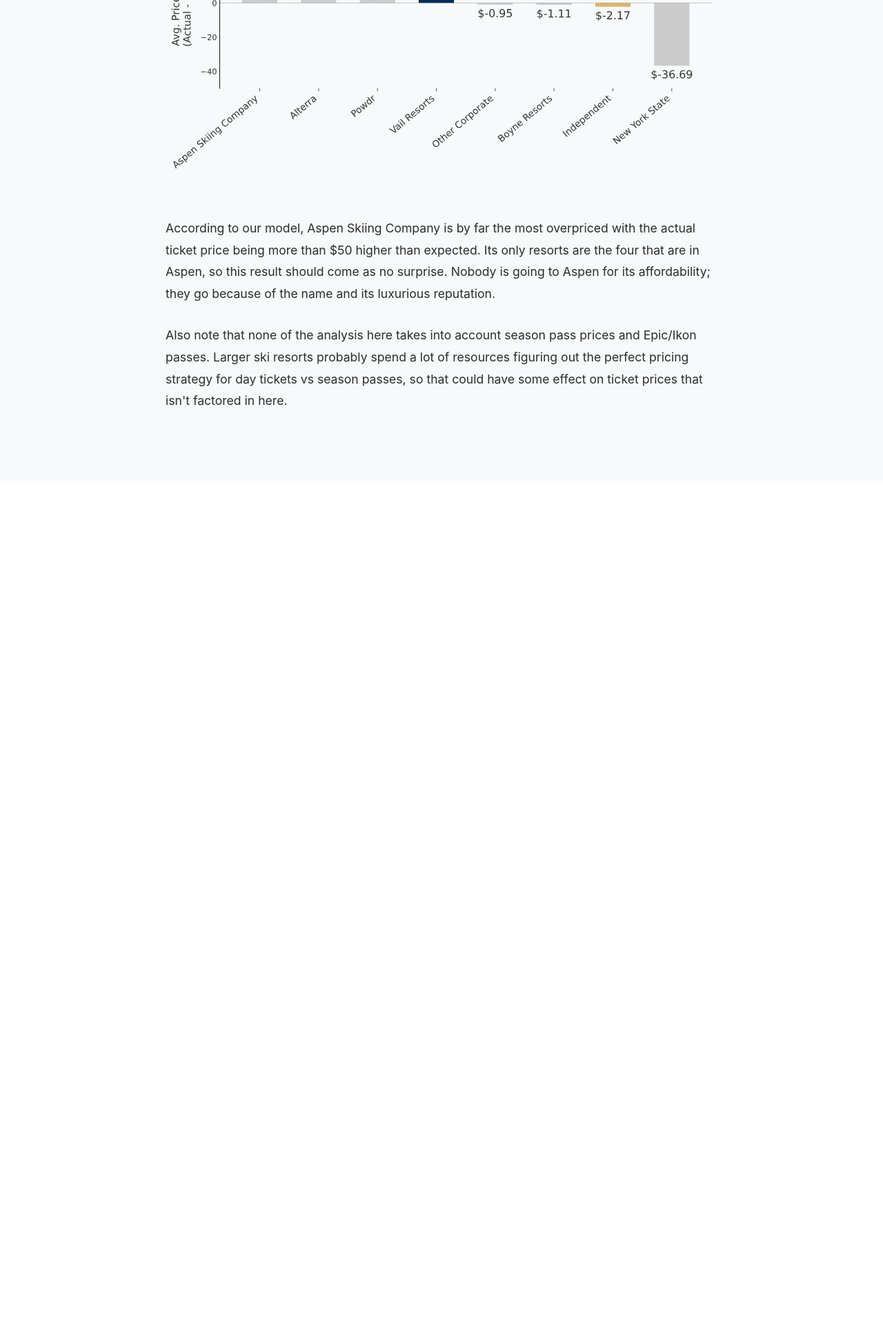
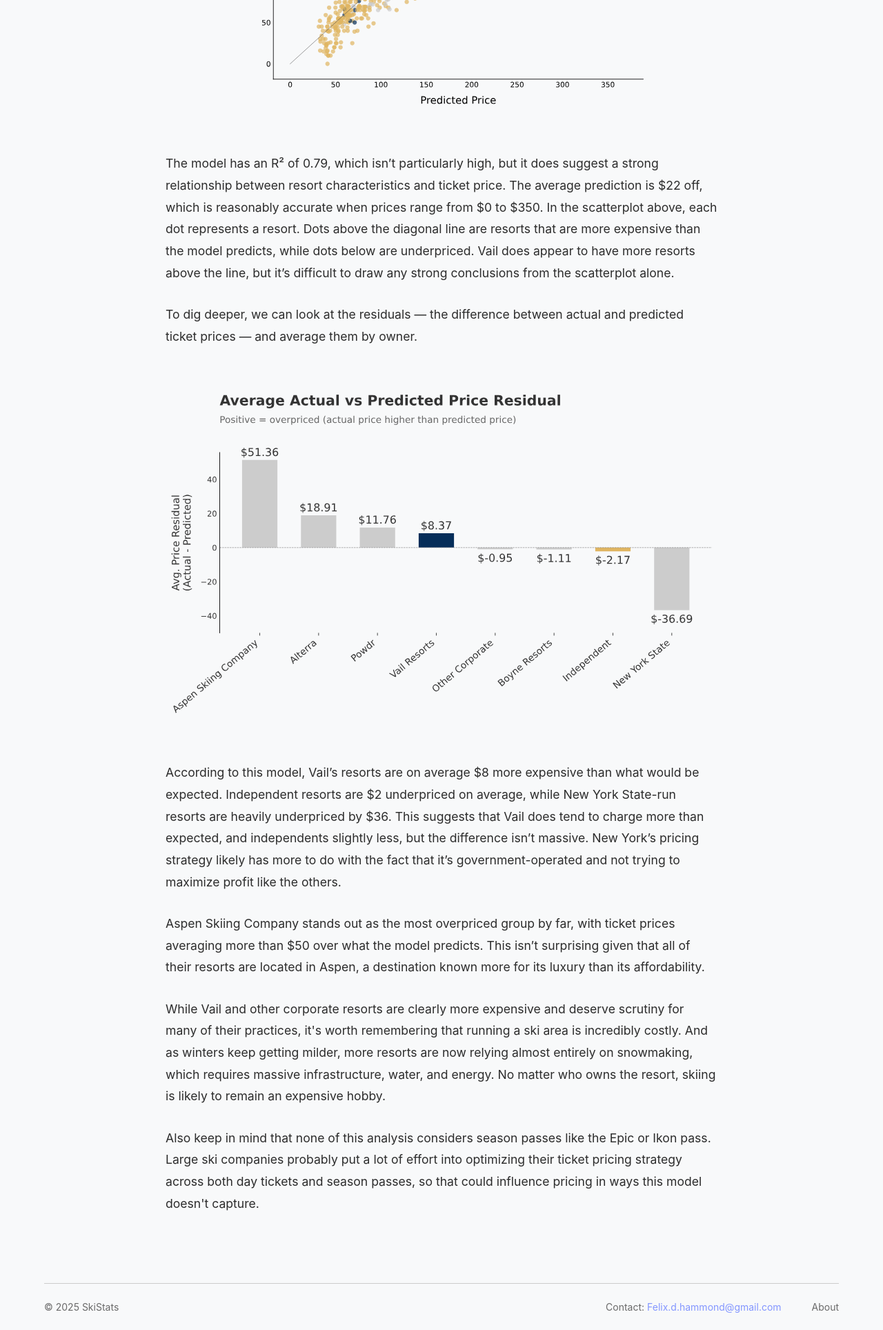
Before and after one commit to flexhmnd/skistats, a Flask app: page /stats/owner in a window 1280 px wide. Shown: the part 3920-5848 px from the top of the page at 69% size. Before the commit the page ends 4508 px from the top, so only its background shows below. Run offline with Flask 3, Linux system fonts and the light colour scheme.

Commit message:
Add files via upload

```diff
--- a/templates/base.html
+++ b/templates/base.html
@@ -396,6 +396,7 @@
           <div class="nav-item">Analysis ▾</div>
           <div class="dropdown">
             <a href="{{ url_for('stats_owner') }}">Corporate vs Independent</a>
+            <a href="{{ url_for('stats_value') }}">Best & Worst Value Resorts</a>
             <a href="#">More Coming Soon</a>
           </div>
         </div>
@@ -580,4 +581,19 @@
   </div>
 </div>
 </body>
+<div style="max-width: 90%; margin: 0px auto 0px auto">
+  <hr style="margin: 0px auto 10px auto; border: none; border-top: 1px solid #ccc;">
+</div>
+<footer style="font-family: 'Inter', -apple-system, BlinkMacSystemFont, 'Segoe UI', Roboto, 'Helvetica Neue', Arial, sans-serif; color: #6a6a6a; font-size: 14px; display: flex; justify-content: space-between; align-items: center; flex-wrap: wrap;">
+  <div style="margin-left: 5%; margin-top: 15px; margin-bottom: 25px;">© 2025 SkiStats</div>
+  <div style="margin-right: 5%; margin-top: 15px; margin-bottom: 25px;">
+    <div style="font-family: 'Inter', -apple-system, BlinkMacSystemFont, 'Segoe UI', Roboto, 'Helvetica Neue', Arial, sans-serif; font-size: 14px; color: #6a6a6a;">
+      Contact: <a href="mailto:Felix.d.hammond@gmail.com" style="font-size: 14px; color: #8396ff; text-decoration: none; margin-right: 40px;">Felix.d.hammond@gmail.com</a>
+      <a href="/about" style="font-size: 14px; color: #6a6a6a; text-decoration: none;">About</a>
+    </div>
+  </div>
+</footer>
+
+
+
 </html>
--- a/templates/index.html
+++ b/templates/index.html
@@ -131,7 +131,7 @@
 
   <!-- PAGINATION -->
   {% if not nonprofit and not surface_lifts_only %}
-  <div class="pagination" style="margin-top: 40px; margin-bottom: 50px; text-align: center;">
+  <div class="pagination" style="margin-top: 40px; margin-bottom: 20px; text-align: center;">
     {% set start = (page - 1) * 100 + 1 %}
     {% set end = page * 100 %}
     <p style="font-size: 14px; color: var(--medium-gray); margin-bottom: 16px;">
--- a/templates/resort.html
+++ b/templates/resort.html
@@ -445,9 +445,6 @@
 
     </div>
 
-    <div class="bottom" style="margin-top: 40px;">
-        <hr style="margin: 40px 0 0px 0; border: none; border-top: 1px solid #ddd;">
-    </div>
 
 </body>
 
--- a/templates/stats_owner.html
+++ b/templates/stats_owner.html
@@ -80,6 +80,7 @@
 <p class="subheading">Is the sentiment of corporate greediness backed by the data?</p>
 
 <div class="main-content">
+  <hr style="margin: 40px 0; border: none; border-top: 1px solid #eee;">
   <p>
     There's a lot of negative sentiment about corporations buying up ski resorts and raising prices, so I wanted to examine the data and see how these corporate-owned resorts compare to the independent resorts across the U.S.
   </p>
@@ -107,54 +108,69 @@
   </p>
 
   <p>
-    Still, we can at least compare prices normalized for a few simple metrics that are easily accessible and accurate: skiable acres and lift count. These should both have a strong relationship to price.
+    Still, there are at least a few relevant metrics that are easily accessible and mostly accurate; skiable acres and lift count for example. These should both have a strong relationship to price, and the following graph shows that. Instead of average price, it displays average acres and average lift count
+    for each owner.
   </p>
 
 </div>
 
 <div>
     <img class="chart-container-2" src="{{ url_for('static', filename='avg_combined_by_owner.svg') }}"
-         alt="Average Vertical by Owner"/>
+         alt="Average Lift/Acres by Owner"/>
 </div>
 
   <div class="main-content">
     <p>
-        Although the order isn't exactly the same as before, the trend still follows what we would expect. Independent resorts are towards the bottom
-        of the size ranking and Vail is somewhere in the middle.
+      Although the order isn't exactly the same as before, the trend still follows what we would expect. Independent resorts are towards the bottom of the size ranking and Vail is somewhere in the middle.
+    </p>
+    <p>
+      To get a slightly better sense of value, lets look at the normalized prices using the acreage and lift data. Do guests have to pay more per acre of skiable terrain or per lift?
     </p>
 
   </div>
 
   <div>
     <img class="chart-container-2" src="{{ url_for('static', filename='savg_price_normalized_by_owner.svg') }}"
-         alt="Average Vertical by Owner"/>
+         alt="Average Price per Lift/Acres by Owner"/>
   </div>
 
   <div class="main-content">
     <p>
-      Now heres a graph. Now heres a graph. Now heres a graph. Now heres a graph. Now heres a graph. Now heres a graph. Now heres a graph.
+      When we look at price per skiable acre and price per lift, the picture shifts. Independent resorts are actually priced higher than Vail when using this metric. This might seem surprising at first, but smaller resorts often don’t benefit from economies of scale. It costs a lot to maintain lifts, snowmaking, and staff even if you don’t have as many visitors. So while their base ticket price is lower, the price relative to what’s offered is often not as efficient.
+    </p>
+    <p>
+      To get a more complete picture, we can use a regression model that takes into account all the relevant features we have that should influence ticket price. These include: vertical drop, slope length, skiable acreage, annual snowfall, total lift count, and detailed lift types like gondolas, carpets, and detachable quads.
+    </p>
+    <p>
+      Owner is not included as a feature in the model because we want to use the model to see how actual prices compare to what the model expects, regardless of ownership. That way we can test whether certain ownership groups consistently charge more or less than they should, given the resort’s stats.
     </p>
     <div class="chart-container">
       <img src="{{ url_for('static', filename='price_prediction_scatter.svg') }}"
            alt="Price Prediction Scatterplot"
            style="width: 75%; height: auto; display: block; margin: auto;" />
     </div>
-
     <p>
-      Now heres a graph. Now heres a graph. Now heres a graph. Now heres a graph. Now heres a graph. Now heres a graph. Now heres a graph.
+      The model has an R² of 0.79, which isn’t particularly high, but it does suggest a strong relationship between resort characteristics and ticket price. The average prediction is $22 off, which is reasonably accurate when prices range from $0 to $350. In the scatterplot above, each dot represents a resort. Dots above the diagonal line are resorts that are more expensive than the model predicts, while dots below are underpriced. Vail does appear to have more resorts above the line, but it’s difficult to draw any strong conclusions from the scatterplot alone.
+    </p>
+    <p>
+      To dig deeper, we can look at the residuals — the difference between actual and predicted ticket prices — and average them by owner.
     </p>
     <div class="chart-container">
       <img src="{{ url_for('static', filename='avg_residual_by_owner.svg') }}"
            alt="Price Prediction Residual"
            style="width: 100%; height: auto; display: block; margin: auto;" />
     </div>
-
     <p>
-      According to our model, Aspen Skiing Company is by far the most overpriced with the actual ticket price being more than $50 higher than expected. Its only resorts are the four that are in Aspen, so this result should come as no surprise. Nobody is going to Aspen for its affordability; they go because of the name and its luxurious reputation.
+      According to this model, Vail’s resorts are on average $8 more expensive than what would be expected. Independent resorts are $2 underpriced on average, while New York State-run resorts are heavily underpriced by $36. This suggests that Vail does tend to charge more than expected, and independents slightly less, but the difference isn’t massive. New York’s pricing strategy likely has more to do with the fact that it’s government-operated and not trying to maximize profit like the others.
     </p>
     <p>
-      Also note that none of the analysis here takes into account season pass prices and Epic/Ikon passes. Larger ski resorts probably spend a lot of resources figuring out the perfect pricing strategy for day tickets vs season passes, so that could have some effect
-      on ticket prices that isn't factored in here.
+      Aspen Skiing Company stands out as the most overpriced group by far, with ticket prices averaging more than $50 over what the model predicts. This isn’t surprising given that all of their resorts are located in Aspen, a destination known more for its luxury than its affordability.
+    </p>
+    <p>
+      While Vail and other corporate resorts are clearly more expensive and deserve scrutiny for many of their practices, it's worth remembering that running a ski area is incredibly costly. And as winters keep getting milder, more resorts are now relying almost entirely on snowmaking, which requires massive infrastructure, water, and energy. No matter who owns the resort, skiing is likely to remain an expensive hobby.
+    </p>
+    <p>
+      Also keep in mind that none of this analysis considers season passes like the Epic or Ikon pass. Large ski companies probably put a lot of effort into optimizing their ticket pricing strategy across both day tickets and season passes, so that could influence pricing in ways this model doesn't capture.
     </p>
   </div>
 
```
Also changed, not shown: templates/stats_value.html (added, +7 -0 lines).
